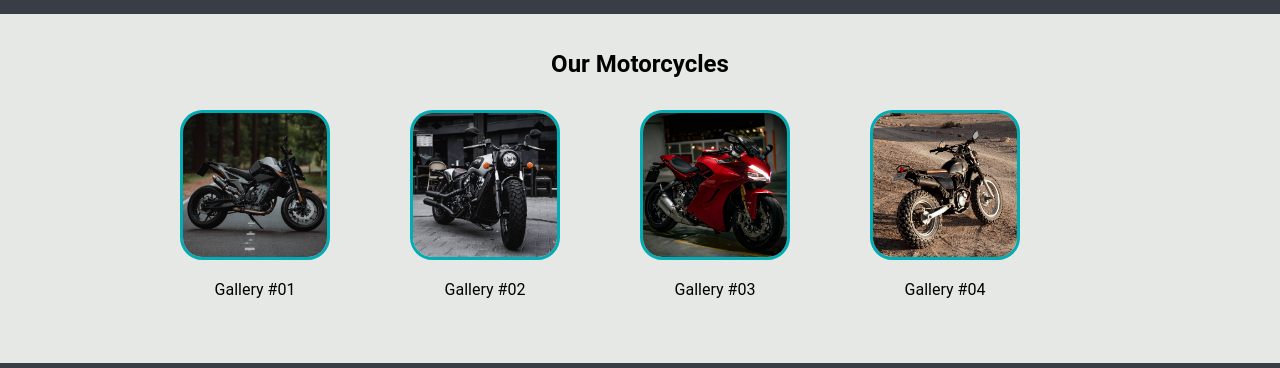
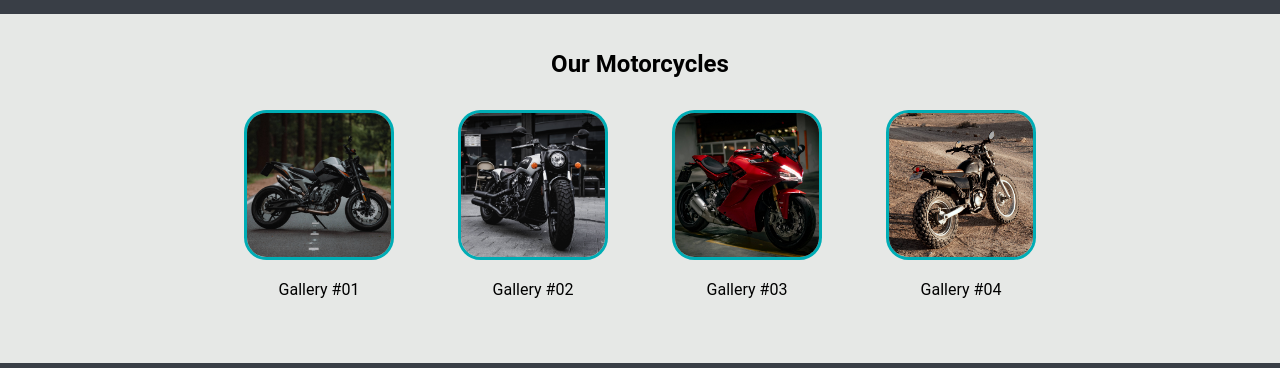
Before and after one commit to KimonKan/odin-landing-page, a plain HTML site: page index.html in a window 1280 px wide. Shown: the part 432-800 px from the top of the page. Drawn offline with Linux system fonts and the light colour scheme.

Commit message:
Fix content gallery alignment

```diff
--- a/style.css
+++ b/style.css
@@ -119,14 +119,10 @@ hr {
 }
 
 .gallery img {
-    margin-right: 5rem;
+    margin: 0 2rem;
     border-radius: 15%;
     border-style: solid;
     border-color: var(--clr_secondary);
     width: 150px;
     height: 150px;
 }
-
-.gallery p {
-    margin-right: 5rem;
-}
```
